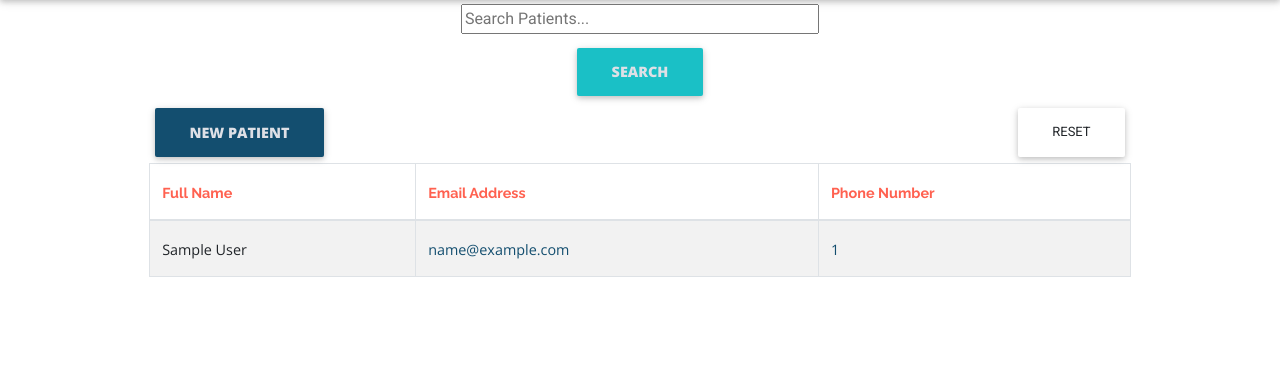
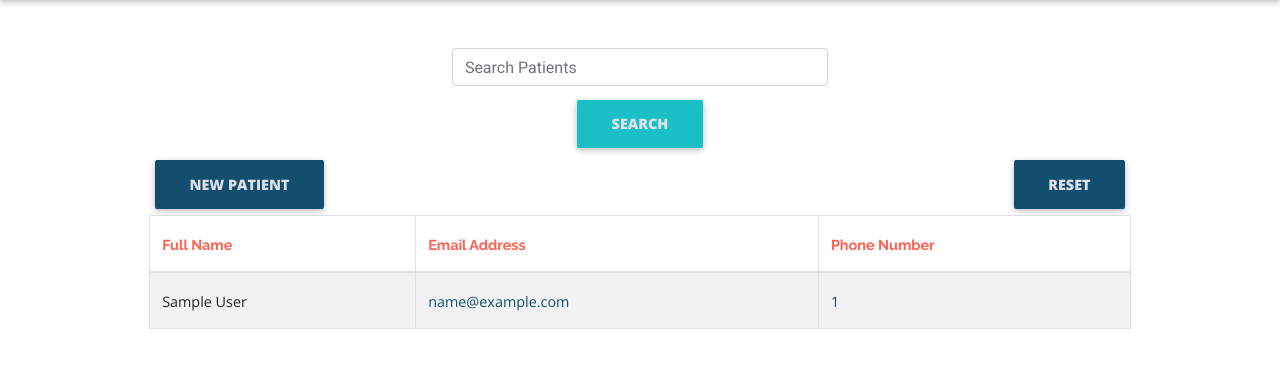
Before and after one commit to ClaireLally8/La-Ruche, a Flask app: page /search in a window 1280 px wide. Shown: the part 96-464 px from the top of the page. Run offline with Flask 2, Linux system fonts and the light colour scheme; a database or web service that is not in the repository returns one stand-in record (values such as "Sample title"); some libraries are stand-ins or nearby versions.

Commit message:
restyled search page

```diff
--- a/templates/search.html
+++ b/templates/search.html
@@ -1,11 +1,11 @@
 {% extends "base.html" %}
 {% block body %}
-<div class = "section row">
+<div class="mt-5 row">
   <div class="col-sm-12 col-md-12 col-lg-12 d-flex justify-content-center">
     <form action="{{ url_for('search') }}" method="POST">
       <div class="row">
         <div class="col-12">
-<input type="text" placeholder="Search Patients..." name="query" id="query" minlength="3" class="validate w-100 height" required>
+        <input class="form-control validate" type="text" placeholder="Search Patients" aria-label="Search" name="query" id="query" minlength="3" required>
         </div>
         <div class="col-12 d-flex justify-content-center mt-2">
           <button type="submit" class="btn primary-button">Search</button>
@@ -19,7 +19,7 @@
     <div class="col-10 offset-1">
       <div class=" d-flex justify-content-between">
         <a href="{{ url_for('new_patient') }}" class="btn secondary-button">New Patient</a>
-<a href="{{ url_for('index') }}" class="btn tertiary-button">Reset</a>
+        <a href="{{ url_for('index') }}" class="btn secondary-button">Reset</a>
       </div>
       <table class="table table-bordered table-striped">
         <thead class="mb-5">
@@ -33,7 +33,7 @@
         <tbody>
           {% for patients in patients %}
           <tr>
-            <td><a href="{{url_for('dashboard', patient_id=patients._id)}}">{{patients.full_name}}</a></td>
+            <td><a class="td-link" href="{{url_for('dashboard', patient_id=patients._id)}}">{{patients.full_name}}</a></td>
             <td>{{patients.email}}</td>
             <td>{{patients.phone_number}}</td>
           </tr>
```
Lines whose indentation alone changed are shown as unchanged.
